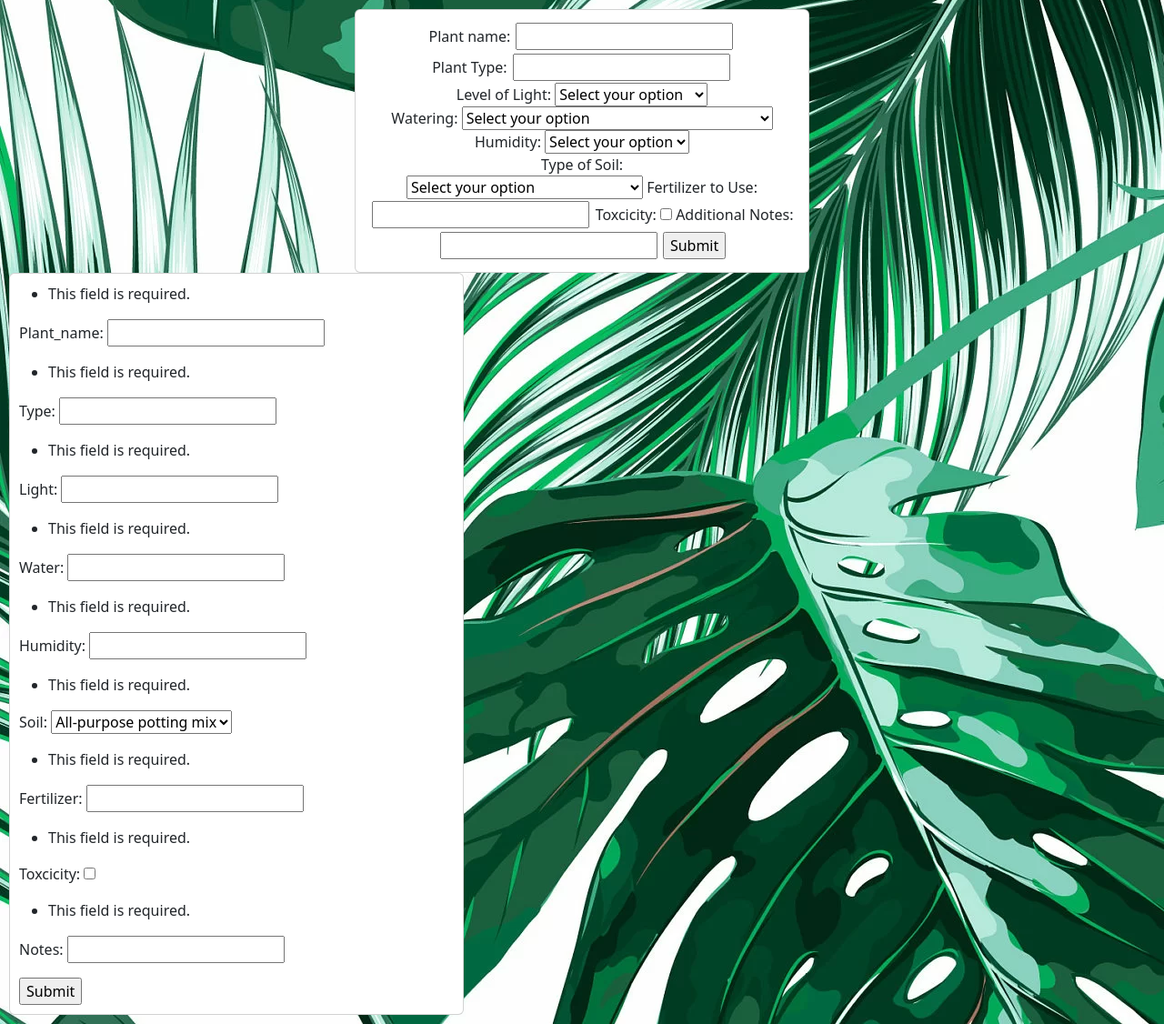
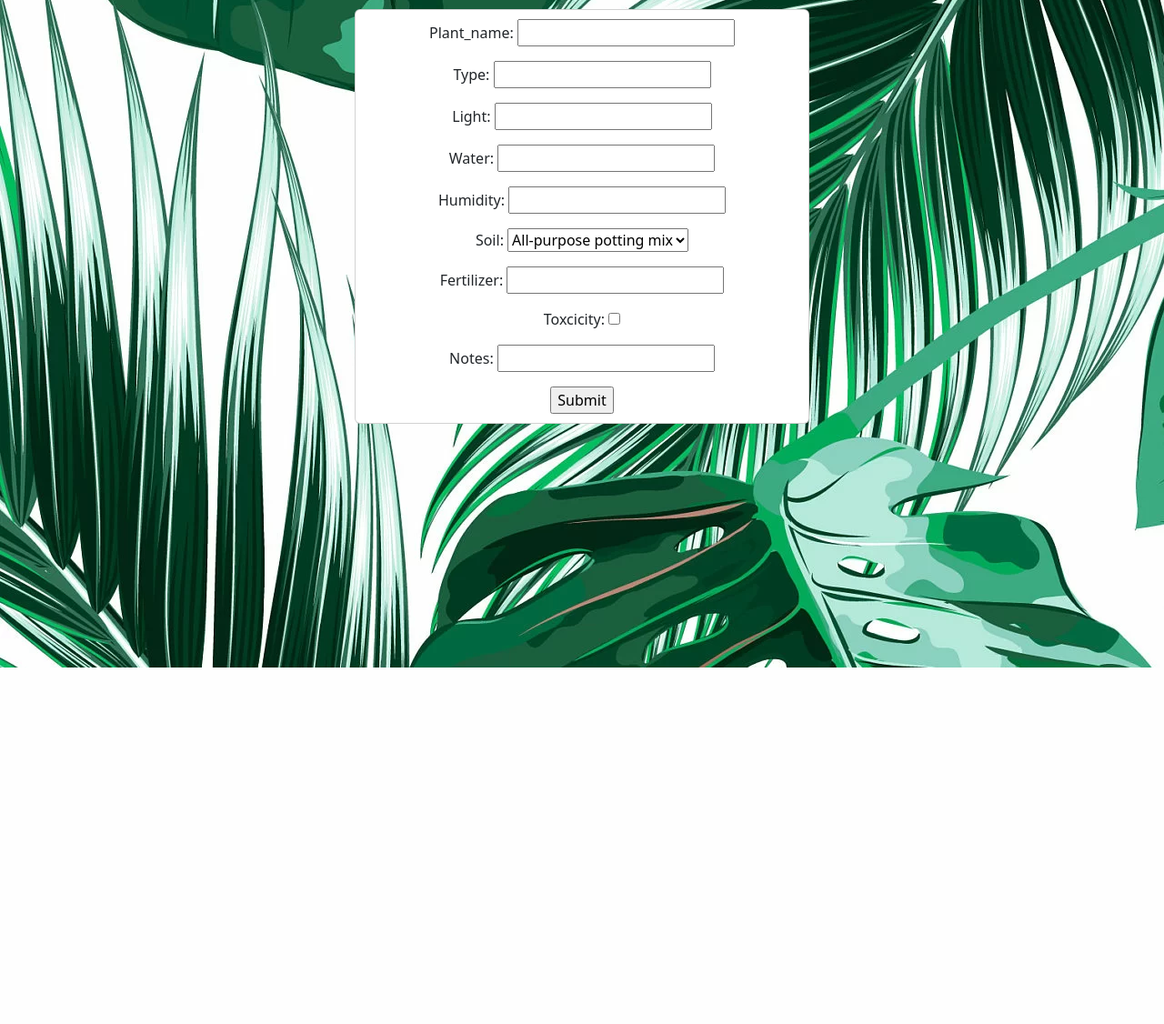
Before and after one commit to natewoodprojects/django-project, a Django app: page /create in a window 1280 px wide. Shown: the part 66-1192 px from the top of the page at 91% size. After the commit the page ends 800 px from the top, so only its background shows below. Run offline with Django 4.2, Linux system fonts and the light colour scheme.

Commit message:
form mostly complete

```diff
--- a/blossom/myapp/admin.py
+++ b/blossom/myapp/admin.py
@@ -2,6 +2,7 @@
 
 # Register your models here.
 
-from .models import Book, Plant
+from .models import Book, Plant, Plants
 admin.site.register(Book)
 admin.site.register(Plant)
+admin.site.register(Plants)
--- a/blossom/myapp/forms.py
+++ b/blossom/myapp/forms.py
@@ -3,14 +3,37 @@
 SOIL_CHOICES=[('All-purpose potting mix', 'All-purpose potting mix'), ('Succulent/cactus mix', 'Succulent/cactus mix'), ('Tropical potting mix', 'Tropical potting mix')]
 
 class PlantForm(forms.Form):
-    name = forms.CharField(label='Plant_name', max_length=100)
-    type = forms.CharField(label='Type', max_length=200)
-    light = forms.CharField(label='Light', max_length=200)
-    water = forms.CharField(label='Water', max_length=200)
-    humidity = forms.CharField(label='Humidity', max_length=200)
-    soil = forms.CharField(label='Soil', widget=forms.Select(choices=SOIL_CHOICES))
-    fertilizer = forms.CharField(label='Fertilizer', max_length=200)
-    toxcicity = forms.BooleanField(label='Toxcicity')
-    notes = forms.CharField(label='Notes', max_length=10000)
+    name = forms.CharField(label='Plant_name', max_length=100, required=False, widget=forms.TextInput
+                           (attrs={
+                               'required': 'True'
+                            }))
+    type = forms.CharField(label='Type', max_length=200, required=False, widget=forms.TextInput
+                           (attrs={
+                               'required': 'True'
+                            }))
+    light = forms.CharField(label='Light', max_length=200, required=False, widget=forms.TextInput
+                           (attrs={
+                               'required': 'True'
+                            }))
+    water = forms.CharField(label='Water', max_length=200, required=False, widget=forms.TextInput
+                           (attrs={
+                               'required': 'True'
+                            }))
+    humidity = forms.CharField(label='Humidity', max_length=200, required=False, widget=forms.TextInput
+                           (attrs={
+                               'required': 'True'
+                            }))
+    soil = forms.CharField(label='Soil',required=False,  widget=forms.Select(choices=SOIL_CHOICES, attrs={
+                               'required': 'True'
+                            }))
+    fertilizer = forms.CharField(label='Fertilizer', max_length=200, required=False, widget=forms.TextInput
+                           (attrs={
+                               'required': 'True'
+                            }))
+    toxcicity = forms.BooleanField(label='Toxcicity', required=False)
+    notes = forms.CharField(label='Notes', max_length=10000, required=False, widget=forms.TextInput
+                           (attrs={
+                               'required': 'True'
+                            }))
 
 # 'Aroid soilless potting mix', 'Orchid bark', 'Perlite/vermiculite', 'Coconut coir/peat moss', 'Sphagnum moss', 'LECA', 'Other/custom blend (see notes)']
--- a/blossom/myapp/templates/new_plant.html
+++ b/blossom/myapp/templates/new_plant.html
@@ -8,7 +8,7 @@
   class="col-xs-1 text-center"
   style="display: flex; justify-content: center"
 >
-  <div
+  <!-- <div
     class="card"
     style="width: 500px; padding: 10px; display: flex; justify-content: left"
   >
@@ -98,9 +98,8 @@
       />
       <input type="submit" value="Submit" />
       <!-- name type light water humidity soil fertilizer toxcicity notes -->
-    </form>
-  </div>
-</section>
+  <!-- </form>
+  </div>  -->
   <div
     class="card"
     style="width: 500px; padding: 10px; display: flex; justify-content: left"
@@ -110,4 +109,5 @@
       <input type="submit" value="Submit" />
     </form>
   </div>
+</section>
 {% endblock %}
```
Also changed, not shown: blossom/db.sqlite3, blossom/myapp/migrations/0003_plants_users.py (added). Lines whose indentation alone changed are shown as unchanged.
